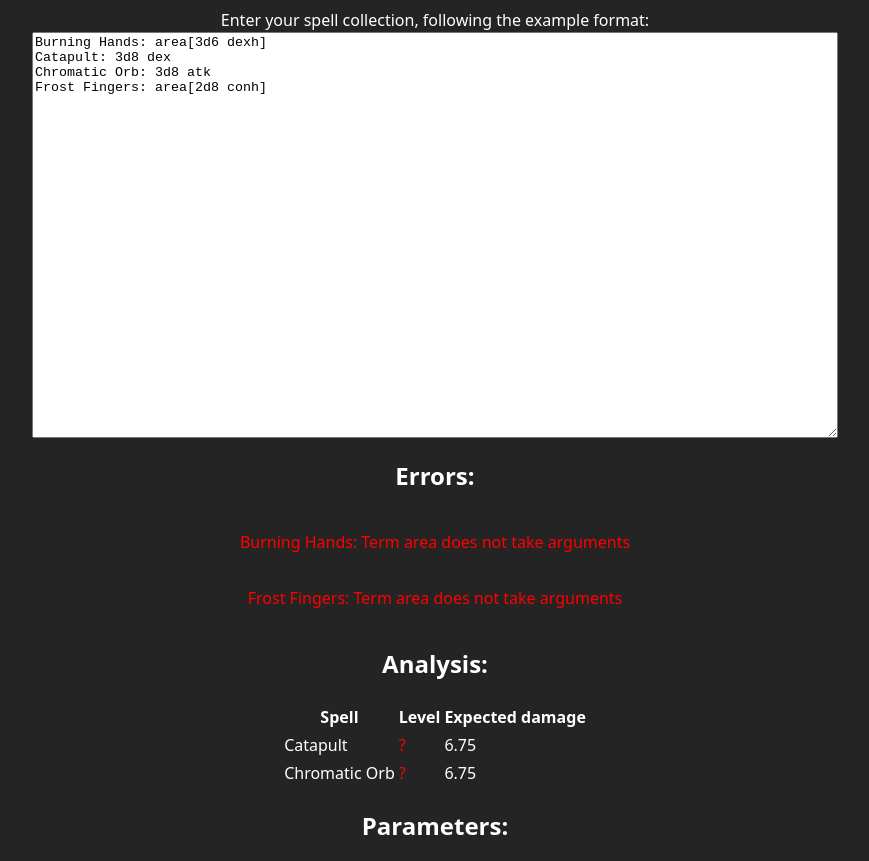
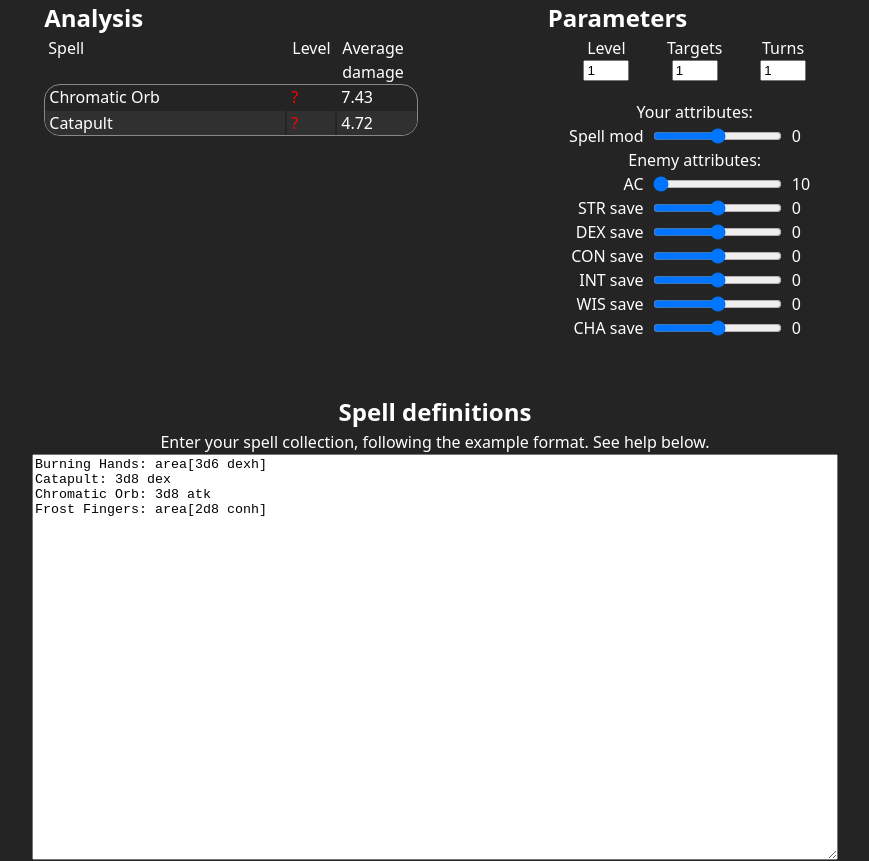
Before and after one commit to kovaxis/dndcalc, a Svelte app: page / in a window 1280 px wide. Shown: the top 861 px of the page, without its empty margins (205-1074 px from the left). Built offline with nearby package versions, Linux system fonts and the light colour scheme.

Commit message:
feat: full computation, and prettier

```diff
--- a/src/App.svelte
+++ b/src/App.svelte
@@ -4,23 +4,189 @@
   import * as bundled from "./lib/bundled";
   import type { Params } from "./lib/eval";
 
+  function formatDelta(x: number): string {
+    return `${x > 0 ? "+" : ""}${x.toFixed()}`;
+  }
+
   const DRAFT_KEY: string = "draft-spell-collection-source";
+  const PARAMS_KEY: string = "params-state";
 
-  let src = $state(localStorage.getItem(DRAFT_KEY) || bundled.EXAMPLE);
-  let params: Params = $state({
-    chances: Object.fromEntries(SKILLS.map((skill) => [skill, 0.5])),
+  interface State extends Omit<Params, "chances"> {
+    spellmod: number;
+    skills: Params["chances"];
+  }
+
+  function loadStateFromLocalStorage(): State {
+    let params: State = {
+      spellmod: 0,
+      skills: Object.fromEntries(
+        SKILLS.map((skill) => [skill, skill === "atk" ? 10 : 0]),
+      ),
       targets: 1,
       time: 1,
       level: 1,
-  });
-  let analysis = $derived(analyze(src, params));
+    };
+    try {
+      const stored = localStorage.getItem(PARAMS_KEY);
+      if (stored) {
+        params = JSON.parse(stored);
+      }
+    } catch (e) {
+      console.error("Error loading state from localStorage:", e);
+    }
+    return params;
+  }
+
+  let src = $state(localStorage.getItem(DRAFT_KEY) || bundled.EXAMPLE);
+  let pstate: State = $state(loadStateFromLocalStorage());
+  let analysis = $derived(
+    analyze(src, {
+      ...pstate,
+      chances: Object.fromEntries(
+        Object.entries(pstate.skills).map(([skill, skillmod]) => {
+          // to succeed skillcheck: d20 + skillmod < 8 + spellmod
+          // d20 <= spellmod - skillmod + 7
+          // to succeed atk: d20 + spellmod >= ac
+          // d20 >= ac - spellmod
+          // 21 - d20 <= 21 + spellmod - ac
+          // d20 <= 21 - ac + spellmod
+          const lessthan =
+            skill === "atk"
+              ? 21 - skillmod + pstate.spellmod
+              : pstate.spellmod - skillmod + 7;
+          return [skill, Math.max(Math.min(lessthan, 20), 0) / 20];
+        }),
+      ),
+    }),
+  );
   $effect(() => {
     localStorage.setItem(DRAFT_KEY, src);
   });
+  $effect(() => {
+    localStorage.setItem(PARAMS_KEY, JSON.stringify(pstate));
+  });
+
+  const TABLE_TOTAL_WIDTH: string = "29em";
+  const TABLE_COLUMNS: string = "minmax(15em, 1fr) 3em 5em";
+
+  function gridcell(row: number, column: number) {
+    return `grid-column: ${column}; grid-row: ${row + 1}; background-color: ${row % 2 ? "#303030" : ""}`;
+  }
 </script>
 
-<main class="fdown facenter">
-  Enter your spell collection, following the example format:
+<main class="fdown facenter" style="gap: 1cm">
+  <div class="analysis-parameters">
+    <div class="analysis" style="max-width: {TABLE_TOTAL_WIDTH};">
+      <h2>Analysis</h2>
+      <div
+        style="
+        display: grid; gap: 2px; grid-template-columns: {TABLE_COLUMNS}; grid-auto-rows: min-content;
+        "
+      >
+        <div class="cell" style="grid-column: 1;">Spell</div>
+        <div class="cell" style="grid-column: 2;">Level</div>
+        <div class="cell" style="grid-column: 3;">Average damage</div>
+      </div>
+      <div
+        style="
+        display: grid; gap: 2px; grid-template-columns: {TABLE_COLUMNS}; grid-auto-rows: min-content; overflow-y: scroll;
+        border: 1px solid #888; border-radius: 1em;
+        "
+      >
+        {#each analysis.spells as spell, i}
+          <div class="cell" style={gridcell(i, 1)}>{spell.name}</div>
+          <div class="cell" style={gridcell(i, 2)}>
+            <span style:color={spell.level == null ? "red" : undefined}>
+              {spell.level ?? "?"}
+            </span>
+          </div>
+          <div class="cell" style={gridcell(i, 3)}>
+            {spell.average == null
+              ? "-"
+              : Math.round(spell.average * 100) / 100}
+          </div>
+        {/each}
+      </div>
+    </div>
+    <div class="spacer"></div>
+    <div class="parameters" style="padding-bottom: 1em;">
+      <h2>Parameters</h2>
+      <div class="fdown facenter" style="gap: 0.5cm;">
+        <div class="fright" style="gap: 1cm;">
+          <div class="fdown facenter" style="gap: 0cm;">
+            Level
+            <input
+              type="number"
+              bind:value={pstate.level}
+              min="1"
+              max="9"
+              style="width: 1cm;"
+            />
+          </div>
+          <div class="fdown facenter" style="gap: 0cm;">
+            Targets
+            <input
+              type="number"
+              bind:value={pstate.targets}
+              min="1"
+              style="width: 1cm;"
+            />
+          </div>
+          <div class="fdown facenter" style="gap: 0cm;">
+            Turns
+            <input
+              type="number"
+              bind:value={pstate.time}
+              min="1"
+              style="width: 1cm;"
+            />
+          </div>
+        </div>
+        <div class="fdown facenter">
+          Your attributes:
+          <div class="fright" style="gap: 0.2cm">
+            <span style="width: 6em; text-align: right;">Spell mod</span>
+            <input
+              type="range"
+              bind:value={pstate.spellmod}
+              min="-10"
+              max="10"
+              step="1"
+            />
+            <span style="width: 50px; text-align: left;">
+              {formatDelta(pstate.spellmod)}
+            </span>
+          </div>
+        </div>
+      </div>
+      <div class="fdown facenter">
+        Enemy attributes:
+        {#each SKILLS as skill}
+          <div class="fright" style="gap: 0.2cm;">
+            <span style="width: 6em; text-align: right;">
+              {skill === "atk" ? "AC" : `${skill.toUpperCase()} save`}
+            </span>
+            <input
+              type="range"
+              bind:value={pstate.skills[skill]}
+              min={skill === "atk" ? 10 : -10}
+              max={skill === "atk" ? 30 : 10}
+              step="1"
+            />
+            <span style="width: 50px; text-align: left;">
+              {skill === "atk"
+                ? pstate.skills[skill]
+                : formatDelta(pstate.skills[skill])}
+            </span>
+          </div>
+        {/each}
+      </div>
+    </div>
+  </div>
+
+  <div class="fdown facenter">
+    <h2>Spell definitions</h2>
+    Enter your spell collection, following the example format. See help below.
     <textarea
       bind:value={src}
       style="display: block; width: min(90vw, 100vh); height: 50vh;"
@@ -31,74 +197,72 @@
         <p style="color: red;">{err}</p>
       {/each}
     {/if}
-  <h2>Analysis:</h2>
-  <div class="fdown" style="overflow: auto; max-height:70vh;">
-    <table>
-      <thead>
-        <tr>
-          <th>Spell</th>
-          <th>Level</th>
-          <th>Expected damage</th>
-        </tr>
-      </thead>
-      <tbody>
-        {#each analysis.spells as spell}
-          <tr>
-            <td>{spell.name}</td>
-            <td>
-              <span style:color={spell.level == null ? "red" : undefined}
-                >{spell.level ?? "?"}</span
-              >
-            </td>
-            <td>{spell.average}</td>
-          </tr>
-        {/each}
-      </tbody>
-    </table>
   </div>
-  <h2>Parameters:</h2>
-  <div class="fdown facenter" style="gap: 0.5cm;">
-    <div class="fdown facenter" style="gap: 0cm;">
-      Level:
-      <input
-        type="number"
-        bind:value={params.level}
-        min="1"
-        max="9"
-        style="width: 1cm;"
-      />
-    </div>
-    <div class="fdown facenter" style="gap: 0cm;">
-      Number of targets:
-      <input
-        type="number"
-        bind:value={params.targets}
-        min="1"
-        style="width: 1cm;"
-      />
-    </div>
+
   <div class="fdown facenter">
-      Success chance:
-      {#each Object.keys(params.chances) as skill}
-        <div class="fright" style="gap: 0.2cm;">
-          <span style="width: 50px; text-align: right;">
-            {skill.toUpperCase()}
-          </span>
-          <input
-            type="range"
-            bind:value={params.chances[skill]}
-            min="0"
-            max="1"
-            step="0.1"
-          />
-          <span style="width: 50px; text-align: left;">
-            {Math.round(params.chances[skill] * 100)}%
-          </span>
-        </div>
-      {/each}
-    </div>
+    <h2>Help</h2>
+    <ul>
+      <li>MOD: Your spell sa</li>
+    </ul>
   </div>
 </main>
 
 <style>
+  h2 {
+    margin: 0px;
+  }
+
+  .cell {
+    min-width: 0px;
+    min-height: fit-content;
+    overflow-x: hidden;
+    text-wrap: wrap;
+    overflow-wrap: anywhere;
+    padding: 0 0.25em;
+  }
+
+  .analysis {
+    display: flex;
+    flex-direction: column;
+    padding: 0px 1em;
+    overflow: hidden;
+  }
+  .parameters {
+    display: flex;
+    flex-direction: column;
+    overflow: hidden;
+  }
+
+  @media (orientation: landscape) {
+    .analysis-parameters {
+      width: 100%;
+      display: flex;
+      flex-direction: row;
+      justify-content: center;
+    }
+    .spacer {
+      max-width: 3cm;
+      flex: 1 1 0;
+    }
+    .analysis {
+      max-height: 90vh;
+    }
+  }
+
+  @media (orientation: portrait) {
+    .analysis-parameters {
+      display: flex;
+      flex-direction: column;
+      max-height: 100vh;
+    }
+    .analysis {
+      flex: 1 1 auto;
+    }
+    .spacer {
+      display: none;
+    }
+    .parameters {
+      flex: 0 0 auto;
+    }
+  }
 </style>
--- a/src/app.css
+++ b/src/app.css
@@ -11,6 +11,12 @@
   text-rendering: optimizeLegibility;
   -webkit-font-smoothing: antialiased;
   -moz-osx-font-smoothing: grayscale;
+}
+
+html,
+body {
+  padding: 0px;
+  margin: 0px;
 }
 
 .fdown {
--- a/src/lib/analyze.ts
+++ b/src/lib/analyze.ts
@@ -1,5 +1,5 @@
 import type { Expr } from "./ast"
-import { getAverage, getLevel, type Params } from "./eval"
+import { compute, getLevel, tableAverage, tableMax, tableMin, tableStddev, type Params } from "./eval"
 import { parse } from "./parse"
 
 export interface SpellAnalysis {
@@ -7,7 +7,10 @@ export interface SpellAnalysis {
     name: string
     expr: Expr
     level: number | null
-    average: number | string
+    average: number | null
+    stddev: number | null
+    min: number | null
+    max: number | null
 }
 
 export interface CollectionAnalysis {
@@ -29,14 +32,20 @@ function analyzeLine(line: string, p: Params, lineNum: number): SpellAnalysis {
     try {
         const expr = parse(raw)
         const level = getLevel(expr)
+        const table = compute(expr, p)
+        const average = tableAverage(table)
         return {
             lineNum,
             name,
             expr,
             level: level === -1 ? null : level,
-            average: getAverage(expr, p),
+            average,
+            stddev: tableStddev(table, average),
+            min: tableMin(table),
+            max: tableMax(table),
         }
     } catch (e) {
+        console.error(e)
         throw `${name}: ${e}`
     }
 }
--- a/src/lib/ast.ts
+++ b/src/lib/ast.ts
@@ -19,13 +19,13 @@ export const OP_NAMES = [
 export type OpName = typeof OP_NAMES[number]
 
 export const SKILLS = [
+    'atk',
+    'str',
+    'dex',
+    'con',
     'int',
     'wis',
-    'dex',
-    'str',
     'cha',
-    'con',
-    'atk',
 ] as const
 
 export type Skill = typeof SKILLS[number]
@@ -70,10 +70,13 @@ export interface Op {
     rhs: Expr
 }
 
-export type Expr =
+export type Atom =
     | Lit
     | Die
-    | Op
     | Check
     | Variable
     | Level
+
+export type Expr =
+    | Atom
+    | Op
--- a/src/lib/bundled.ts
+++ b/src/lib/bundled.ts
@@ -4,3 +4,49 @@ Catapult: 3d8 dex
 Chromatic Orb: 3d8 atk
 Frost Fingers: area[2d8 conh]
 `.trim()
+
+export const DND5E_WIZARD: string = `
+# Level 1
+Burning Hands: area dexh lvl1[3]d6
+Catapult: dex lvl1[3]d8
+Chromatic Orb: atk lvl1[3]d8
+Earth Tremor: area dex lvl1[1]d6
+Frost Fingers: area conh lvl1[2]d8
+Ice Knife: atk 1d10 + area dex lvl1[2]d6
+Magic Missile: (3 + lvl1)(1d4+1)
+Ray of Sickness: atk lvl1[2]d8
+Tasha's Caustic Brew: area time dex (2+2*lvl1)d4
+Thunderwave: area conh lvl1[2]d8
+Witch Bolt: time atk lvl1[1]d12
+
+# Level 2
+Aganazzar's Scorcher: area dexh lvl2[3]d8
+Cloud of Daggers: time (4+2*lvl2)d4
+Dragon's Breath: area time dexh lvl2[3]d6
+Dust Devil: area time strh lvl2[1]d8
+Flaming Sphere: area time dexh lvl2[2]d6
+Maximilian's Earthen Grasp: time strh 2d6 + 0lvl2
+Melf's Acid Arrow: atkh lvl2[4]d4 + atk lvl2[2]d4  # hack
+Mind Spike: wish lvl2[3]d8
+Phantasmal Force: time int 1d6 + 0lvl2
+Rime's Binding Ice: area conh lvl2[3]d8
+Scorching Ray: lvl2[3] atk 2d6
+Shadow Blade: time (2 + lvl2/2)d8
+Shatter: area conh lvl2[3]d8
+Snilloc's Snowball Swarm: area dexh lvl2[3]d6
+Tasha's Mind Whip: min[area][1+lvl2] inth 3d6
+Wither and Bloom: area conh lvl2[2]d6
+
+# Level 3
+Ashardalon's Stride: area lvl3[1]d6
+Erupting Earth: area dexh lvl3[3]d12
+Fireball: area dexh lvl3[8]d6
+Flame Arrows: min[time][12 + 2lvl3] 1d6
+Glyph of Warding: area dexh lvl3[5]d8
+Lightning Bolt: area dexh lvl3[8]d6
+Melf's Minute Meteors: min[time][3+lvl3] 2 area dexh 2d6
+Spirit Shroud: time (1+lvl3/2)d8
+Thunder Step: area conh lvl3[3]d10
+Tidal Wave: area dexh 4d8 + 0lvl3
+Vampiric Touch: atk time lvl3[3]d6
+`.trim()
--- a/src/lib/eval.ts
+++ b/src/lib/eval.ts
@@ -1,36 +1,10 @@
-import type { Expr, OpName, OpChar } from "./ast"
+import type { Expr, OpName, OpChar, Atom } from "./ast"
 
 export interface Params {
     chances: Record<string, number>
     targets: number
     time: number
     level: number
-}
-
-export interface Value {
-    table: Map<number, BigInt>
-    denominator: BigInt
-}
-
-function constEval(op: OpChar | OpName, lhs: number, rhs: number): number {
-    switch (op) {
-        case '':
-            return lhs * rhs
-        case '+':
-            return lhs + rhs
-        case '-':
-            return lhs - rhs
-        case '*':
-            return lhs * rhs
-        case '/':
-            return lhs / rhs
-        case '^':
-            return lhs ** rhs
-        case 'max':
-            return Math.max(lhs, rhs)
-        case 'min':
-            return Math.min(lhs, rhs)
-    }
 }
 
 function enter(expr: Expr, visit: (expr: Expr) => void): void {
@@ -46,27 +20,113 @@ function enter(expr: Expr, visit: (expr: Expr) => void): void {
     }
 }
 
-function average(expr: Expr, p: Params): number {
-    switch (expr.ty) {
+export interface Table {
+    counts: Map<number, bigint>
+    denominator: bigint
+}
+
+function constOperate(op: OpChar | OpName, lhs: number, rhs: number): number {
+    switch (op) {
+        case '':
+            return lhs * rhs
+        case '+':
+            return lhs + rhs
+        case '-':
+            return lhs - rhs
+        case '*':
+            return lhs * rhs
+        case '/':
+            return Math.floor(lhs / rhs)
+        case '^':
+            return lhs ** rhs
+        case 'max':
+            return Math.max(lhs, rhs)
+        case 'min':
+            return Math.min(lhs, rhs)
+    }
+}
+
+function tableOperate(op: OpChar | OpName, lhs: Table, rhs: Table): Table {
+    const out: Table = {
+        counts: new Map(),
+        denominator: lhs.denominator * rhs.denominator,
+    }
+    for (const [lval, lcnt] of lhs.counts.entries()) {
+        for (const [rval, rcnt] of rhs.counts.entries()) {
+            const fval = constOperate(op, lval, rval)
+            out.counts.set(fval, (out.counts.get(fval) ?? BigInt(0)) + lcnt * rcnt)
+        }
+    }
+    return out
+}
+
+function newTable(counts: Iterable<readonly [number, number]>): Table {
+    const table: Table = {
+        counts: new Map(),
+        denominator: BigInt(0),
+    }
+    for (const [val, cnt] of counts) {
+        if (cnt === 0) continue
+        table.counts.set(val, (table.counts.get(val) ?? BigInt(0)) + BigInt(cnt))
+        table.denominator += BigInt(cnt)
+    }
+    return table
+}
+
+function tableAtomEval(atom: Atom, p: Params): Table {
+    switch (atom.ty) {
         case 'var':
-            switch (expr.kind) {
+            switch (atom.kind) {
                 case 'area':
-                    return p.targets
+                    return newTable([[p.targets, 1]])
                 case 'time':
-                    return p.time
+                    return newTable([[p.time, 1]])
             }
         case 'check':
-            const c = p.chances[expr.skill] ?? 0.5
-            return expr.half ? (1 + c) / 2 : c
+            const c20 = Math.round(20 * (p.chances[atom.skill] ?? 0.5))
+            return newTable([[1, c20], [atom.half ? 0.5 : 0, 20 - c20]])
         case 'die':
-            return (1 + expr.n) / 2
+            return newTable([...Array(atom.n)].map((_, idx) => [idx + 1, 1]))
         case 'lit':
-            return expr.lit
-        case 'op':
-            return constEval(expr.op, average(expr.lhs, p), average(expr.rhs, p)) // Some operation only work if arguments are constant. In particular, min and max are wrong
+            return newTable([[atom.lit, 1]])
         case 'lvl':
-            return p.level - expr.level
+            if (p.level < atom.level) return newTable([])
+            return newTable([[p.level - atom.level, 1]])
     }
+
+}
+
+export function tableAverage(table: Table): number | null {
+    if (Number(table.denominator) === 0) return null
+    let total = BigInt(0)
+    for (const [val, cnt] of table.counts) {
+        total += BigInt(Math.round(val * 2 ** 53)) * cnt
+    }
+    return Number(total / table.denominator) / (2 ** 53)
+}
+
+export function tableStddev(table: Table, average: number | null): number | null {
+    if (average === null || Number(table.denominator) === 0) return null
+    let variance = BigInt(0)
+    for (const [val, cnt] of table.counts) {
+        variance += BigInt(Math.round((val - average) * 2 ** 53)) ** BigInt(2) * cnt
+    }
+    return Math.sqrt(Number(variance / table.denominator) / (2 ** 53))
+}
+
+export function tableMin(table: Table): number | null {
+    const min = Math.min(...table.counts.keys())
+    return min === Infinity ? null : min
+}
+
+export function tableMax(table: Table): number | null {
+    const max = Math.max(...table.counts.keys())
+    return max === -Infinity ? null : max
+}
+
+export function compute(expr: Expr, p: Params): Table {
+    if (expr.ty === 'op') return tableOperate(expr.op, compute(expr.lhs, p), compute(expr.rhs, p))
+    else return tableAtomEval(expr, p)
 }
 
 export function getLevel(expr: Expr): number {
@@ -75,9 +135,3 @@ export function getLevel(expr: Expr): number {
     enter(expr, (e) => lvl = Math.max(lvl, getLevel(e)))
     return lvl
 }
-
-export function getAverage(expr: Expr, p: Params): number | string {
-    const lvl = getLevel(expr)
-    if (p.level < lvl) return `Cannot cast at level ${p.level}`
-    return average(expr, p)
-}
```
Also changed, not shown: src/lib/Counter.svelte (deleted, +0 -10 lines). Lines whose indentation alone changed are shown as unchanged.
